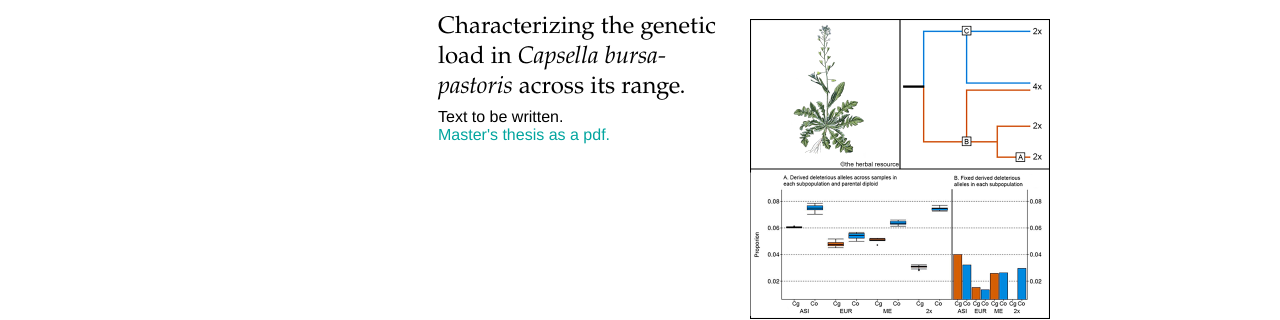
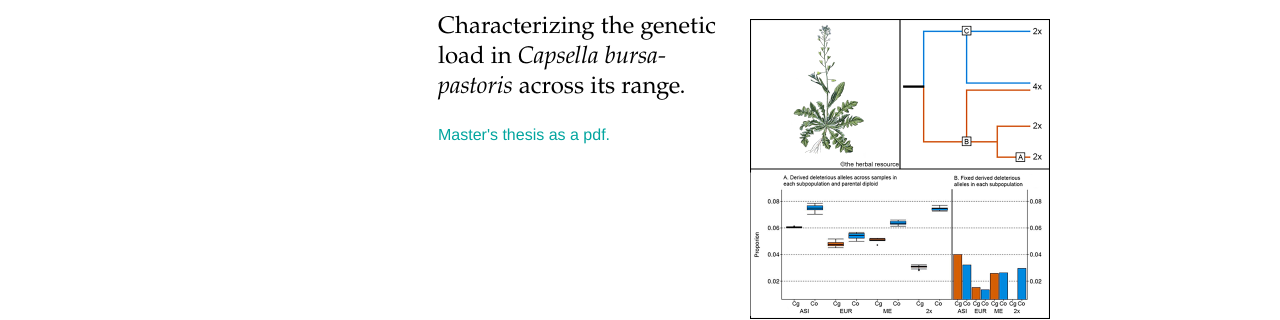
Before and after one commit to mc-er/mc-er.github.io, a Jekyll site: the page built from content-sites/research.html, in a window 1280 px wide. Shown: the part 1295-1615 px from the top of the page. Built offline with Jekyll 4.4.1, drawn with Linux system fonts in a browser that asks for light colours.

Commit message:
Initial GitHub pages site with Jekyll

```diff
--- a/content-sites/research.html
+++ b/content-sites/research.html
@@ -32,7 +32,7 @@ permalink: /content-sites/research/
       <p><a href="/assets/images/pages/research/master.jpg" target="_blank"><img src="/assets/images/pages/research/master.jpg" alt="" class="image_paddingRight"></a></p>
       <!-- <p><h3 style="text-align:left;margin-bottom: 10px;margin-top: 150px;text-decoration:underline;">Master's thesis project:</h3></p> -->
       <p><h4 style="text-align:left;margin-bottom: 5px;margin-top: 2px;">Characterizing the genetic load in <em>Capsella bursa-pastoris</em> across its range.</h4>
-        Text to be written. <br>
+         <br>
         <a href="/assets/pdfs/MSc_1651966_bio792-mimmi-eriksson-arkivex-2017.pdf" target="_blank">Master's thesis as a pdf.</a>
     </p>
     </div>
```
